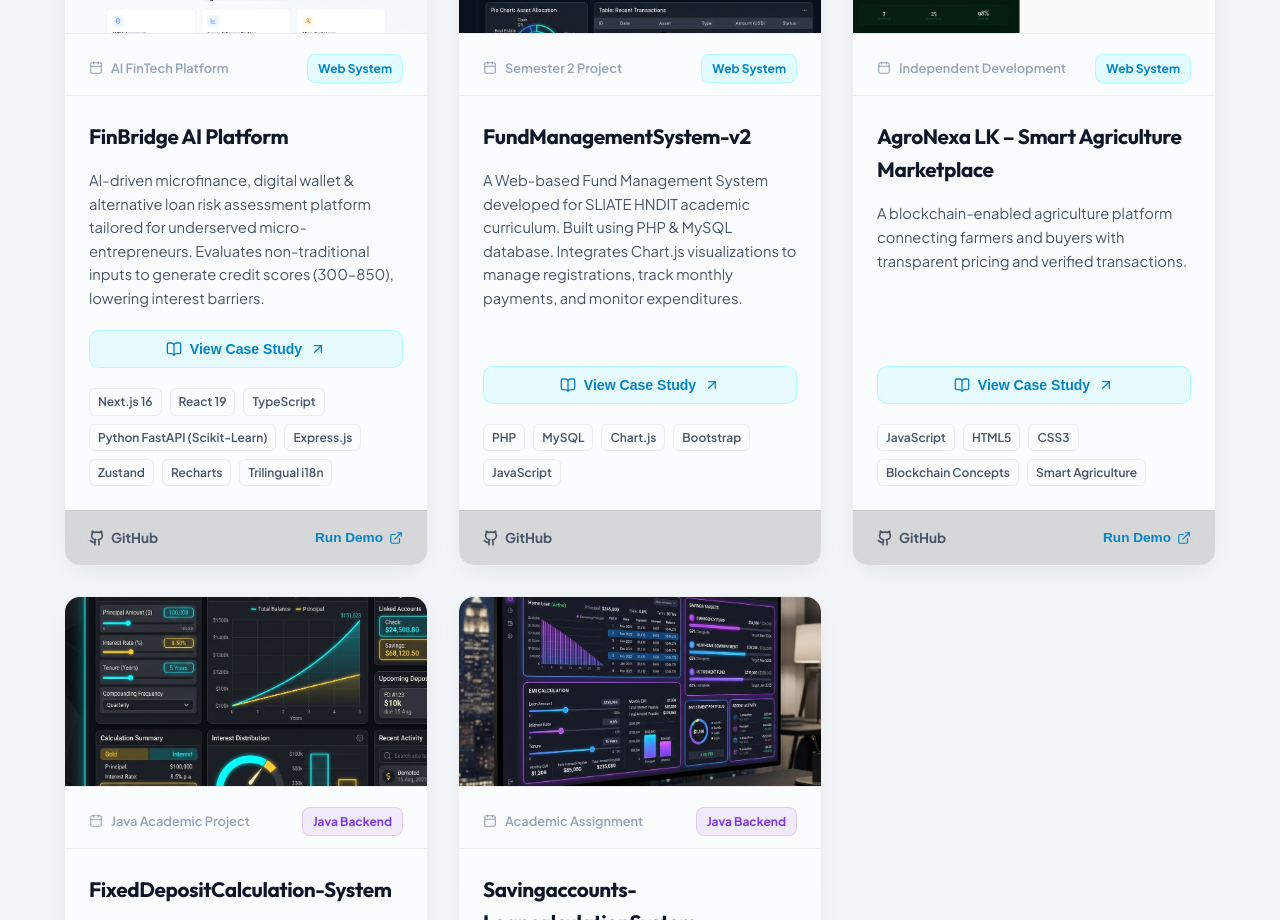
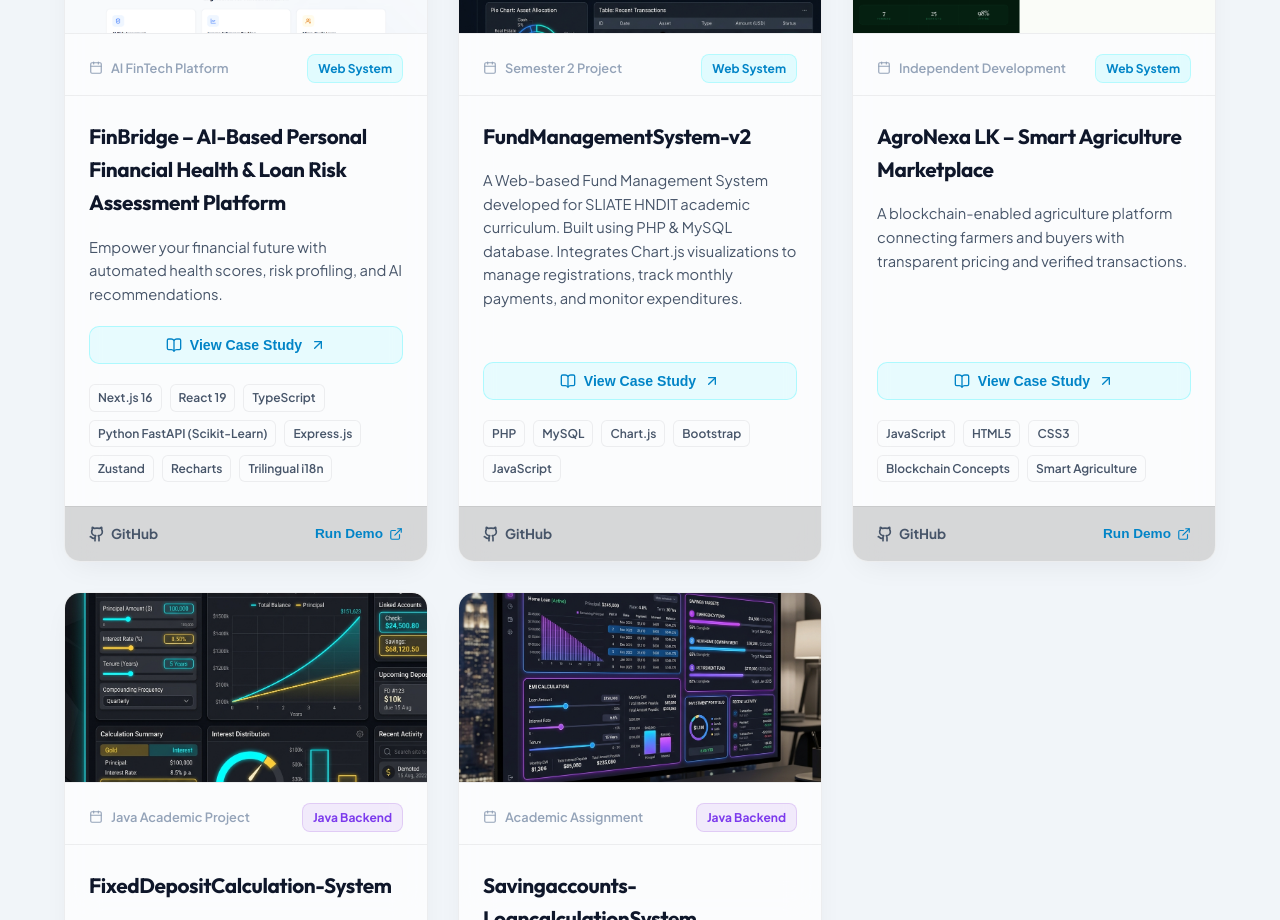
Before and after one commit to rashminda-aluvihare/My-portfolio, a React (Vite) app: page / in a window 1280 px wide. Shown: the part 5600-6520 px from the top of the page. Built offline with nearby package versions, Linux system fonts and the light colour scheme; no server answers.

Commit message:
Update FinBridge project title and description

```diff
--- a/src/components/Projects.jsx
+++ b/src/components/Projects.jsx
@@ -25,8 +25,8 @@ export default function Projects() {
   const projectsList = [
     {
       id: 'finbridge',
-      title: 'FinBridge AI Platform',
-      description: 'AI-driven microfinance, digital wallet & alternative loan risk assessment platform tailored for underserved micro-entrepreneurs. Evaluates non-traditional inputs to generate credit scores (300–850), lowering interest barriers.',
+      title: 'FinBridge – AI-Based Personal Financial Health & Loan Risk Assessment Platform',
+      description: 'Empower your financial future with automated health scores, risk profiling, and AI recommendations.',
       tags: ['Next.js 16', 'React 19', 'TypeScript', 'Python FastAPI (Scikit-Learn)', 'Express.js', 'Zustand', 'Recharts', 'Trilingual i18n'],
       category: 'web',
       github: 'https://github.com/rashminda-aluvihare/finbridge',
--- a/src/data/caseStudiesData.js
+++ b/src/data/caseStudiesData.js
@@ -8,9 +8,9 @@ import loanSavingsImg from '../assets/loan_savings.png';
 export const caseStudiesData = {
   'finbridge': {
     id: 'finbridge',
-    title: 'FinBridge AI Platform',
+    title: 'FinBridge – AI-Based Personal Financial Health & Loan Risk Assessment Platform',
     category: 'Web & FinTech / AI',
-    subtitle: 'AI-driven microfinance, digital wallet & credit risk scoring platform',
+    subtitle: 'Empower your financial future with automated health scores, risk profiling, and AI recommendations.',
     date: 'AI FinTech Platform',
     image: finbridgeImg,
     github: 'https://github.com/rashminda-aluvihare/finbridge',
```
